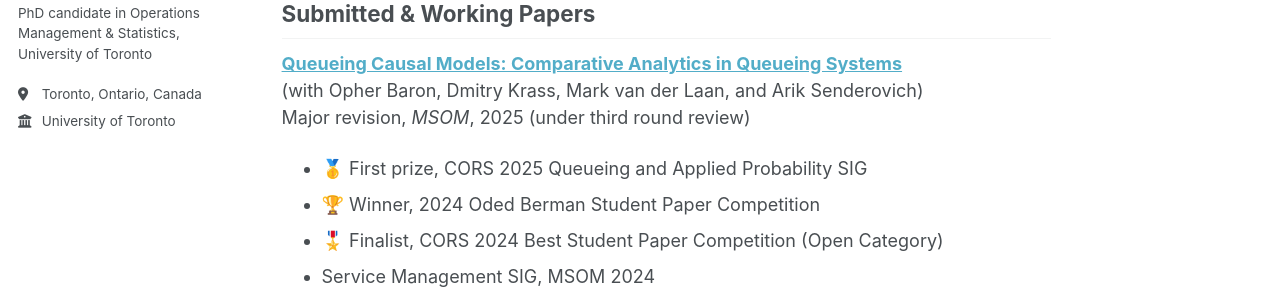
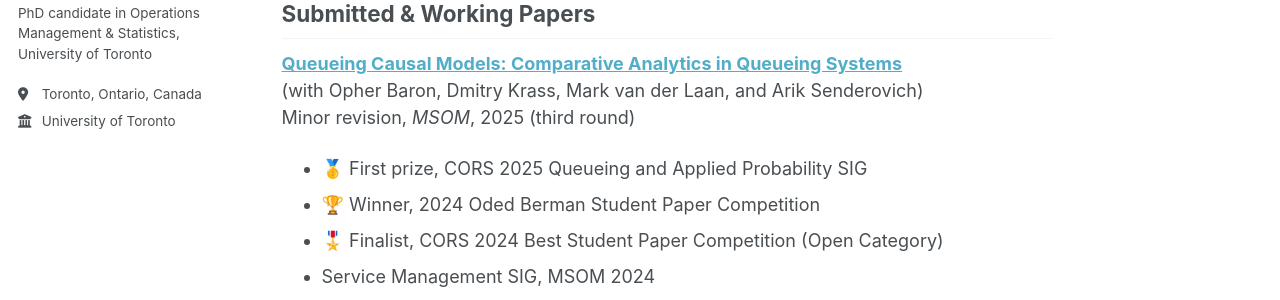
Before and after one commit to zhenghangxu-baymax/zhenghangxu-baymax.github.io, a Jekyll site: the page built from _pages/papers.md, in a window 1280 px wide and 900 px high. Shown: the part 363-663 px from the top of the window. Built offline with Jekyll 4.4.1, drawn with Linux system fonts in a browser that asks for light colours.

Commit message:
Update papers.md

```diff
--- a/_pages/papers.md
+++ b/_pages/papers.md
@@ -11,7 +11,7 @@ My research lies at the intersection of **operations management**, **causal infe
 
 **[Queueing Causal Models: Comparative Analytics in Queueing Systems](https://papers.ssrn.com/sol3/papers.cfm?abstract_id=5104446)**
 (with Opher Baron, Dmitry Krass, Mark van der Laan, and Arik Senderovich)
-Major revision, *MSOM*, 2025 (under third round review)
+Minor revision, *MSOM*, 2025 (third round)
 - 🥇 First prize, CORS 2025 Queueing and Applied Probability SIG
 - 🏆 Winner, 2024 Oded Berman Student Paper Competition
 - 🎖️ Finalist, CORS 2024 Best Student Paper Competition (Open Category)
```
